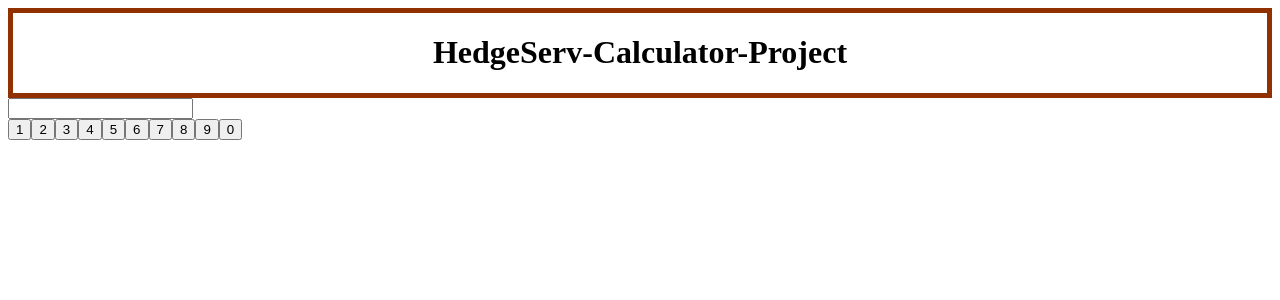
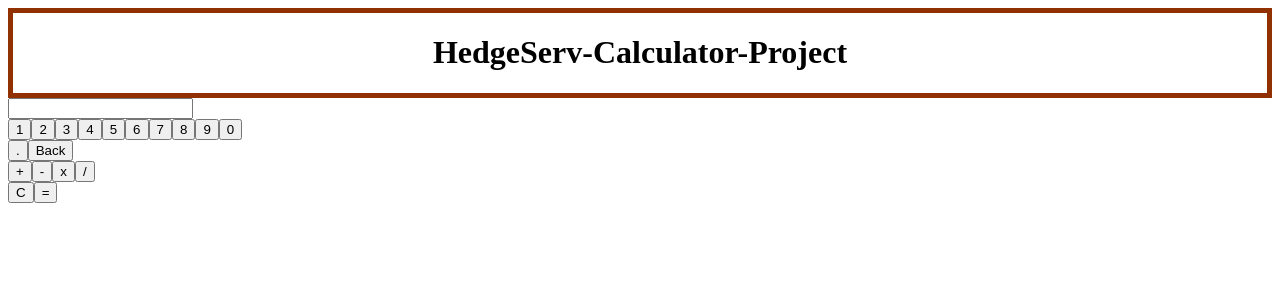
Before and after one commit to VinceSaykao/HedgeServ-Calculator, an Angular app in the folder HedgeServ-Calculator-Project/: page / in a window 1280 px wide. Shown: the top 300 px of the page. Built offline with nearby package versions, Linux system fonts and the light colour scheme.

Commit message:
created all buttons

```diff
--- a/HedgeServ-Calculator-Project/src/app/app.component.html
+++ b/HedgeServ-Calculator-Project/src/app/app.component.html
@@ -19,7 +19,21 @@
                 <button>9</button>
                 <button>0</button>
 
-                <div class="button-module">
+                <div class="button-other">
+                    <button>.</button>
+                    <button>Back</button>
+                </div>
+
+                <div class="button-operators">
+                    <button>+</button>
+                    <button>-</button>
+                    <button>x</button>
+                    <button>/</button>
+                </div>
+
+                <div class="button-modules">
+                    <button>C</button>
+                    <button>=</button>
                 </div>
 
             </div>
```
